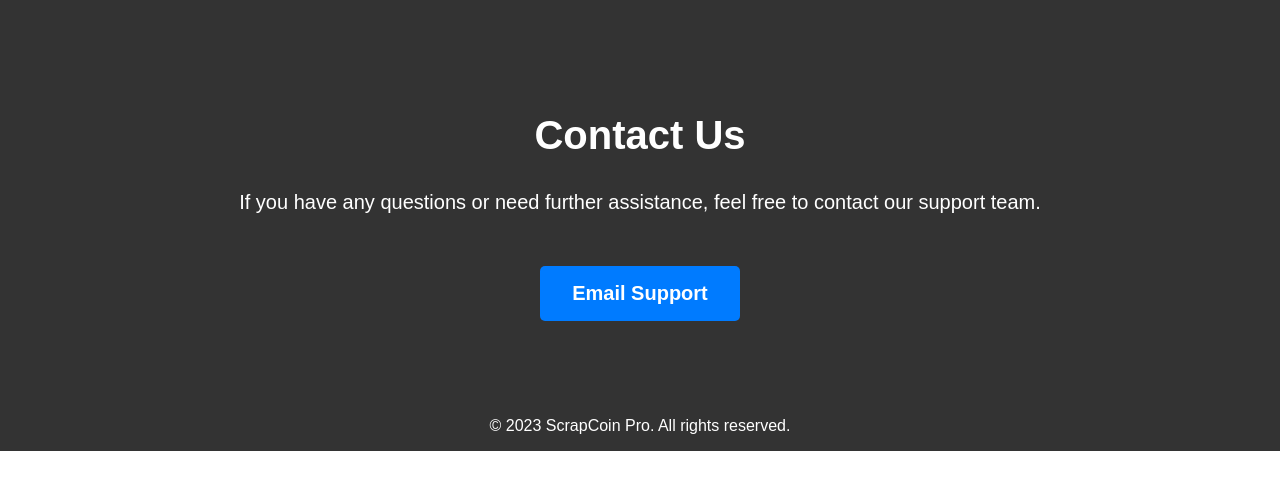
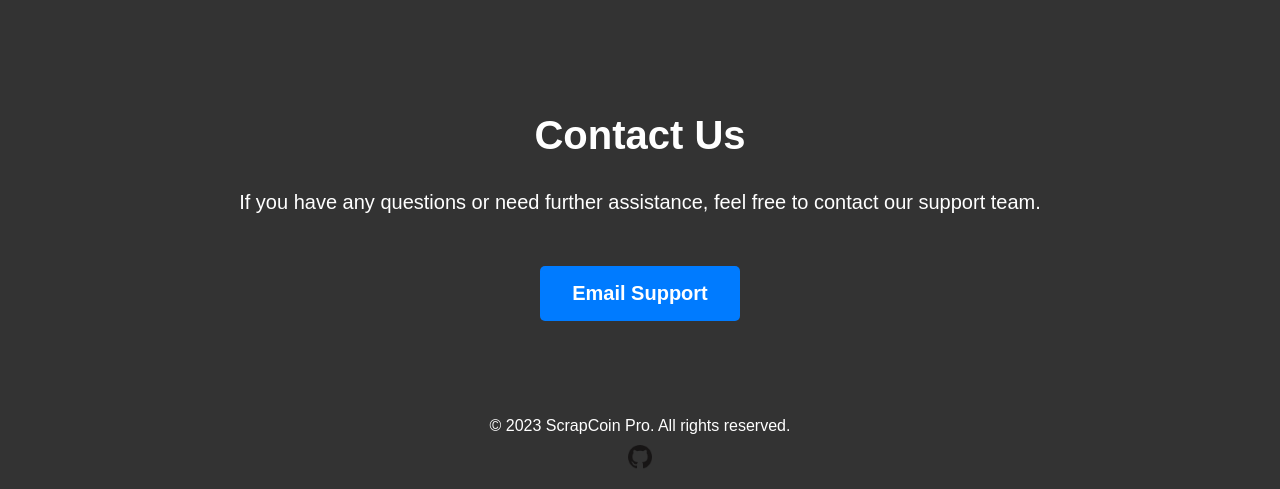
Before and after one commit to makrron/ScrapCoin, a Flask app: page / in a window 1280 px wide. Shown: the part 1261-1750 px from the top of the page. Before the commit the page ends 1712 px from the top, so only its background shows below. Run offline with Flask 3, Linux system fonts and the light colour scheme; parts of the project's set-up code (start-up, migrations or seed data) failed here and were passed over.

Commit message:
CHANGE: Web Changes

```diff
--- a/api/Templates/index.html
+++ b/api/Templates/index.html
@@ -53,7 +53,12 @@
     </section>
 
     <footer>
-        <p>&copy; 2023 ScrapCoin Pro. All rights reserved.</p>
+        <p class="copyright">&copy; 2023 ScrapCoin Pro. All rights reserved.</p>
+        <div class="social-icons">
+            <a href="https://github.com/makrron/ScrapCoin" target="_blank">
+                <img src="../static/github.ico" alt="GitHub" width="24" height="24">
+            </a>
+        </div>
     </footer>
 </body>
 
--- a/api/static/css/styles.css
+++ b/api/static/css/styles.css
@@ -172,3 +172,13 @@ pre {
     padding: 1rem;
     margin: 1rem 0;
 }
+
+.copyright {
+    margin-bottom: 10px;
+}
+
+.social-icons {
+    display: flex;
+    gap: 10px;
+    justify-content: center;
+}
```
Also changed, not shown: api/static/github.ico (added).
